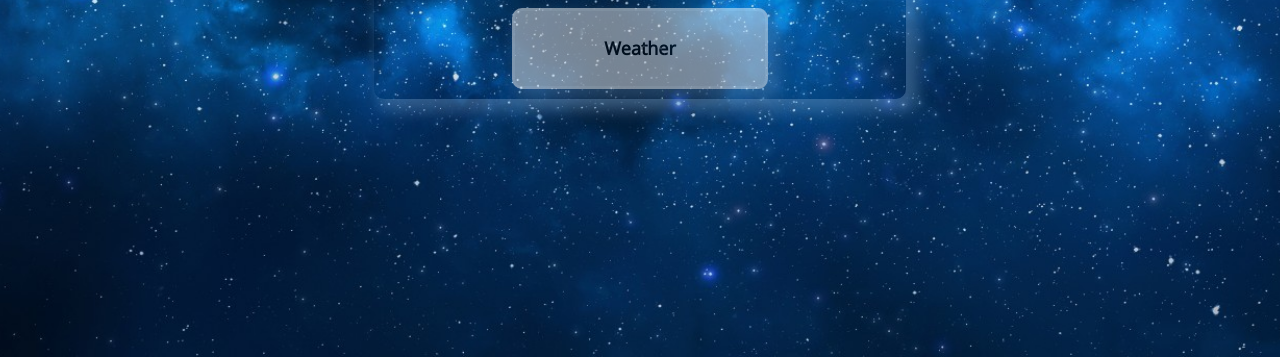
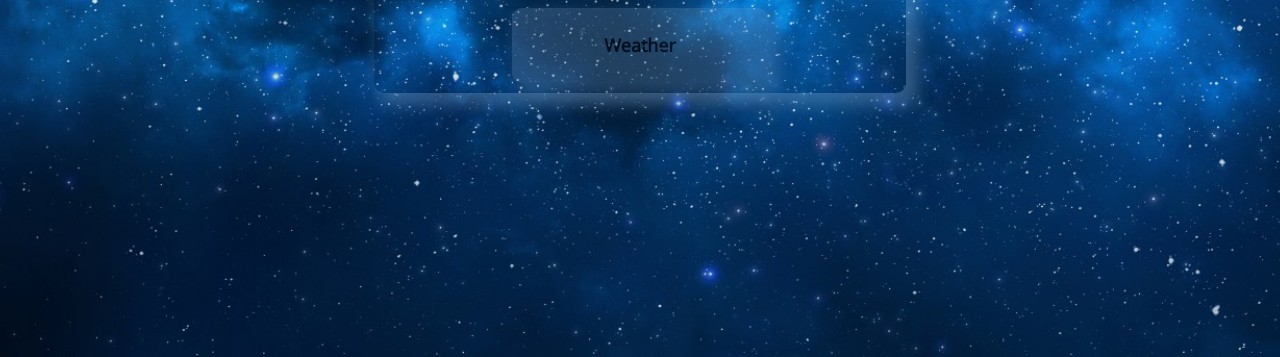
Before and after one commit to aleksandrastanojevic/weatherapp, a plain HTML site: page index.html in a window 1280 px wide. In both pictures the pointer is over the button "Weather". Shown: the part 443-800 px from the top of the page. Drawn offline with nearby package versions, Linux system fonts and the light colour scheme.

Commit message:
Update style.css

```diff
--- a/style.css
+++ b/style.css
@@ -13,7 +13,7 @@ body {
     justify-content: center;
     background: url("images/sky.jpg");
     background-repeat: no-repeat;
-    background-position-x: center;
+    background-position: center;
     background-size: cover;
     min-height: 100vh;
 }
@@ -57,7 +57,7 @@ body {
 
 #weather:hover {
     box-shadow: 8px 8px 15px 4px rgba(132, 172, 212, 0.5);
-    border: 3px solid rgb(255, 255, 255);
+    background-color: rgba(132, 172, 212, 0.5);
     opacity: 0.7;
 }
 
```
